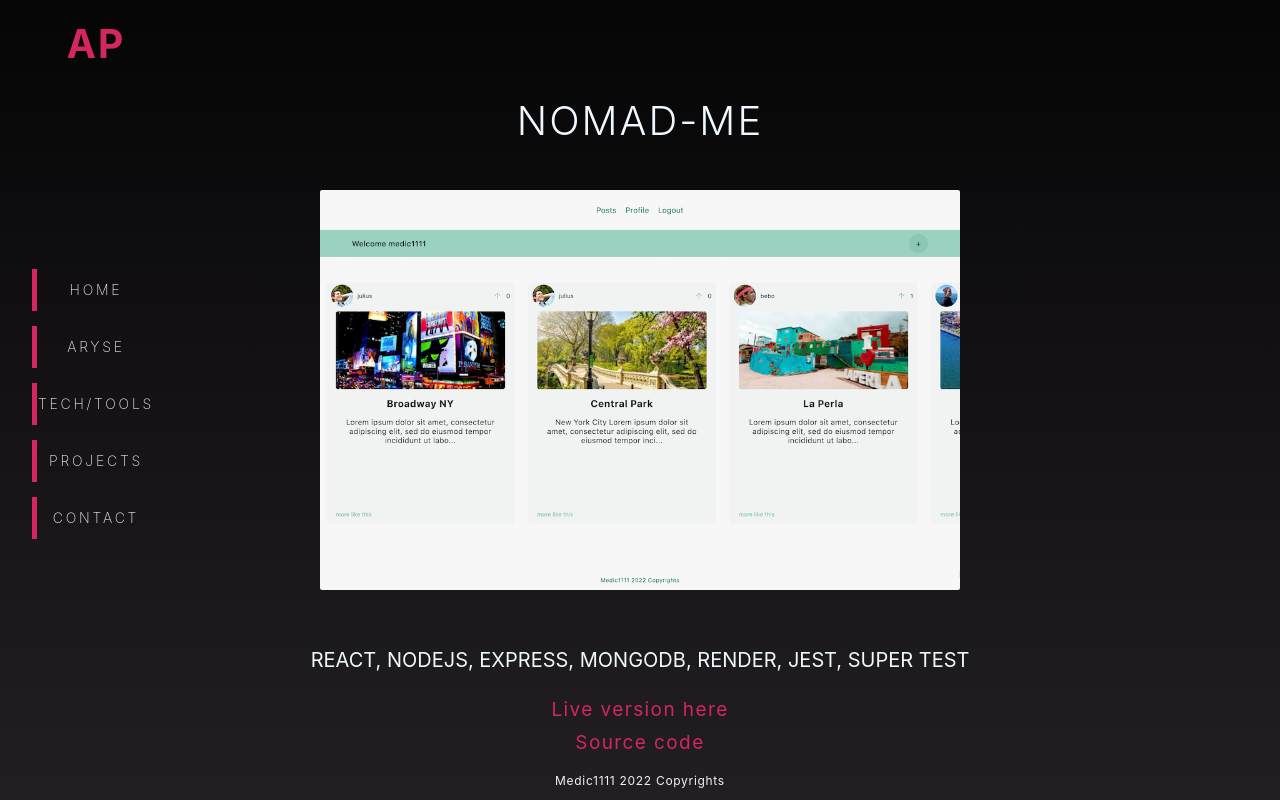
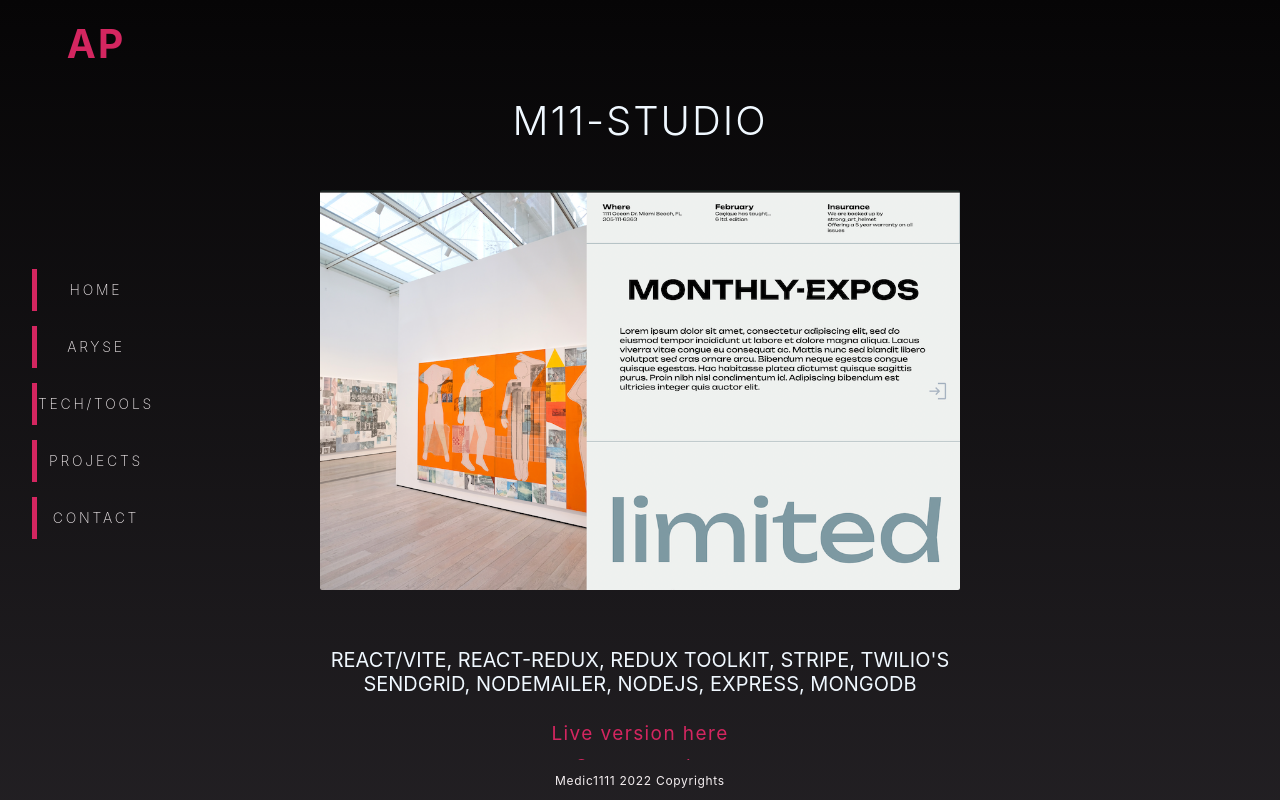
Before and after one commit to Medic1111/ARYSE-PAGANO-PORTFOLIO, a Next.js app: page /projects in a window 1280 px wide. Built offline with nearby package versions, Linux system fonts and the light colour scheme.

Commit message:
Project Edit

```diff
--- a/data/projData.js
+++ b/data/projData.js
@@ -1,36 +1,32 @@
-// MARIO ASSETS
-import Mario from "../public/Mario/mario.png";
-
-// MONSTERA ASSETS:
-import Monstera from "../public/Monstera/monstera.png";
-
-// MY PORTAL ASSETS:
-import MyPortal from "../public/MyPortal/myPortal.png";
-
-// HANDS ONLY
-import HandsOnly from "../public/HandsOnly/handsOnly.png";
-
 // FOOD-QR
 import FoodQr from "../public/FoodQr/app.png";
 
 //PORTAL-ZONE
 import Zone from "../public/PortalZone/zone.png";
 
-// MOOVEES
-import Moovees from "../public/Moovees/moovee2.png";
-
+// CRYPTO
 import CryptoImg from "../public/Cryptaware/crypto.png";
-// CHANGE
-
-import Change from "../public/Change/1.png";
-//
 
 // NOMAD
 import Nomad from "../public/Nomad/posts.png";
 
 // PAYBACK
 import Payback from "../public/Payback/home.png";
+
+// m11
+import M11 from "../public/M11/m11.png";
+
 const projData = [
+  {
+    path: "m11-studio",
+    url: "https://m11-n5ne.onrender.com/",
+    name: "m11-studio",
+    repo: "https://github.com/Medic1111/M11-STUDIO-REDUX",
+    tech: "React/VITE, React-Redux, Redux Toolkit, Stripe, Twilio's Sendgrid, Nodemailer, NodeJS, Express, MongoDB",
+    description:
+      "Minimalist E-commerce for wall/street art lovers. A register user will experience a fun UI and engaging UX. The user is able to manage his/her cart and checkout to pay with a credit card, for which email notifications are sent.",
+    img1: M11,
+  },
   {
     path: "Nomad-me",
     url: "https://nomad-me-v3.onrender.com/",
@@ -41,16 +37,7 @@ const projData = [
       "A travel style social media application contained to remain a non-toxic environment, with light-hearted feedback on user's activities. Refactor version from a 6-week Chingu.io program, saving over 60% additions/deletions while adding extra features and security.",
     img1: Nomad,
   },
-  {
-    path: "PayBack App",
-    url: "https://paybackapp.onrender.com/",
-    name: "payback-app",
-    repo: "https://github.com/jackieodonnell/PayBack-App",
-    tech: "React, TypeScript, NodeJS, Express, MongoDB, Render, Jest, Super Test ",
-    description:
-      "GDI 2022 Hackathon award winner loan tracker application. Registered users may make borrow requests to another user, who will approve or deny it. If approved, the transaction gets tracked until paid-off. This is the MVP refactored version of the original delivered concept which was incomplete",
-    img1: Payback,
-  },
+
   {
     path: "Food-QR",
     url: "https://food-qr.onrender.com/",
@@ -81,26 +68,15 @@ const projData = [
       "Academic app that allows a registered mentor to create a class for which a key is generated. A student with access to that key may enroll and gain reading access to assignments posted by the teacher, as well as engage in real time chat in that particular class. ",
     img1: Zone,
   },
-  // {
-  //   path: "MOOVEES",
-  //   url: "https://moovees-app.herokuapp.com/",
-  //   name: "MOOVEES",
-  //   repo: "https://github.com/Medic1111/MOOVEES-APP",
-  //   tech: "React, NodeJS, Express, MongoDB, Render, imdb API, Jest",
-  //   description:
-  //     "TEST: username and password: testuser; Full stack movie tracker application that allows a registered user to search for movies and tv shows, and organize them into personal lists.",
-  //   img1: Moovees,
-  // },
-
   {
-    path: "monstera",
-    repo: "https://github.com/Medic1111/Monstera-MERN-STRIPE",
-    url: "https://monstera-shop.herokuapp.com/",
-    name: "Monstera",
-    tech: "ReactJS, Redux, NodeJS, Express, Stripe API",
+    path: "PayBack App",
+    url: "https://paybackapp.onrender.com/",
+    name: "payback-app",
+    repo: "https://github.com/jackieodonnell/PayBack-App",
+    tech: "React, TypeScript, NodeJS, Express, MongoDB, Render, Jest, Super Test ",
     description:
-      "To Test: {cardNumber: 4242 4242 4242 4242, ExDate: 0424, CVC: 242, ZIP: 42424}; Minimalist shop experience for Monstera plant lovers. Built with React, state managed with Redux, payments with Stripe API",
-    img1: Monstera,
+      "GDI 2022 Hackathon award winner loan tracker application. Registered users may make borrow requests to another user, who will approve or deny it. If approved, the transaction gets tracked until paid-off. This is the MVP refactored version of the original delivered concept which was incomplete",
+    img1: Payback,
   },
 ];
 
```
Also changed, not shown: public/M11/m11.png (added).
